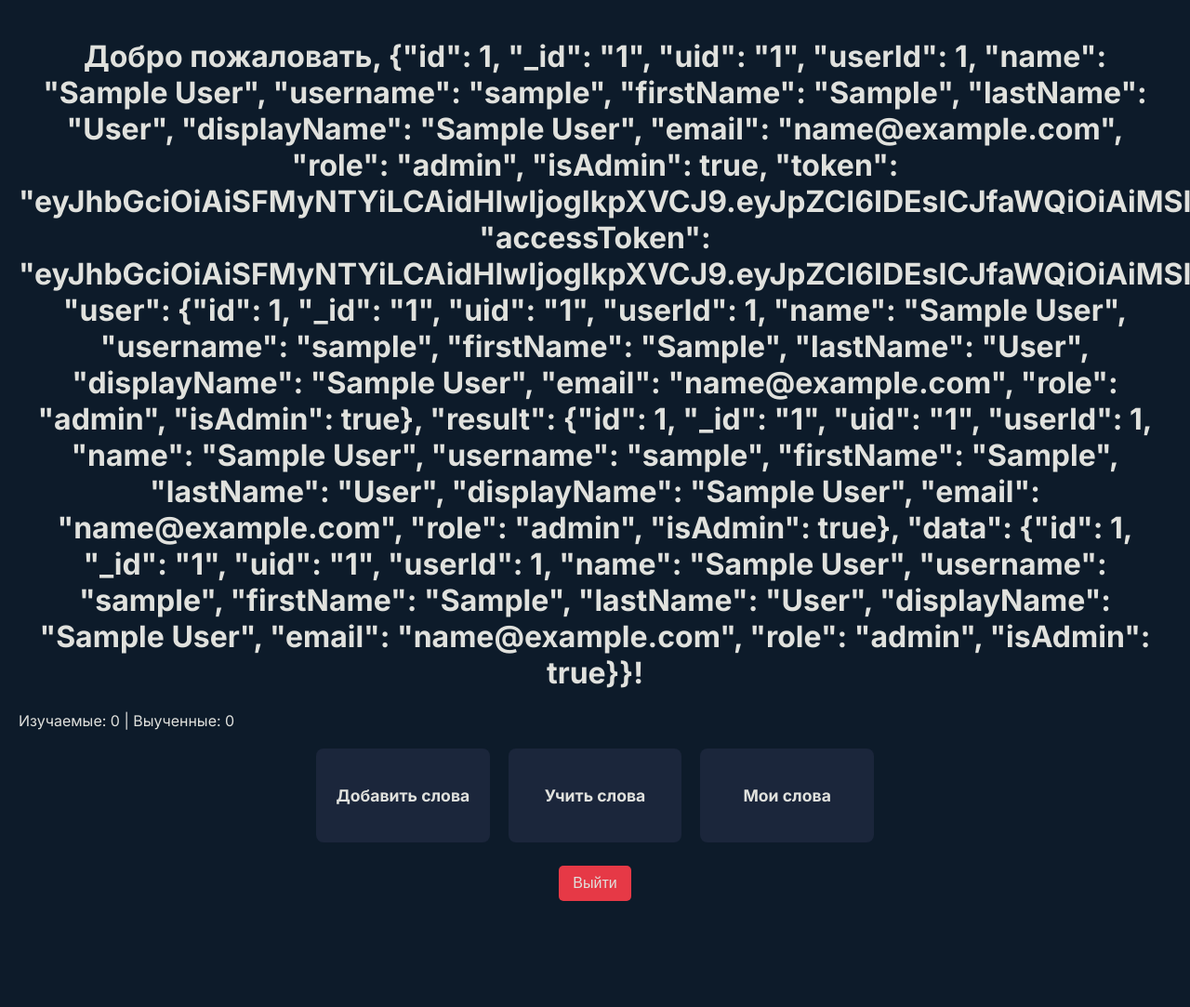
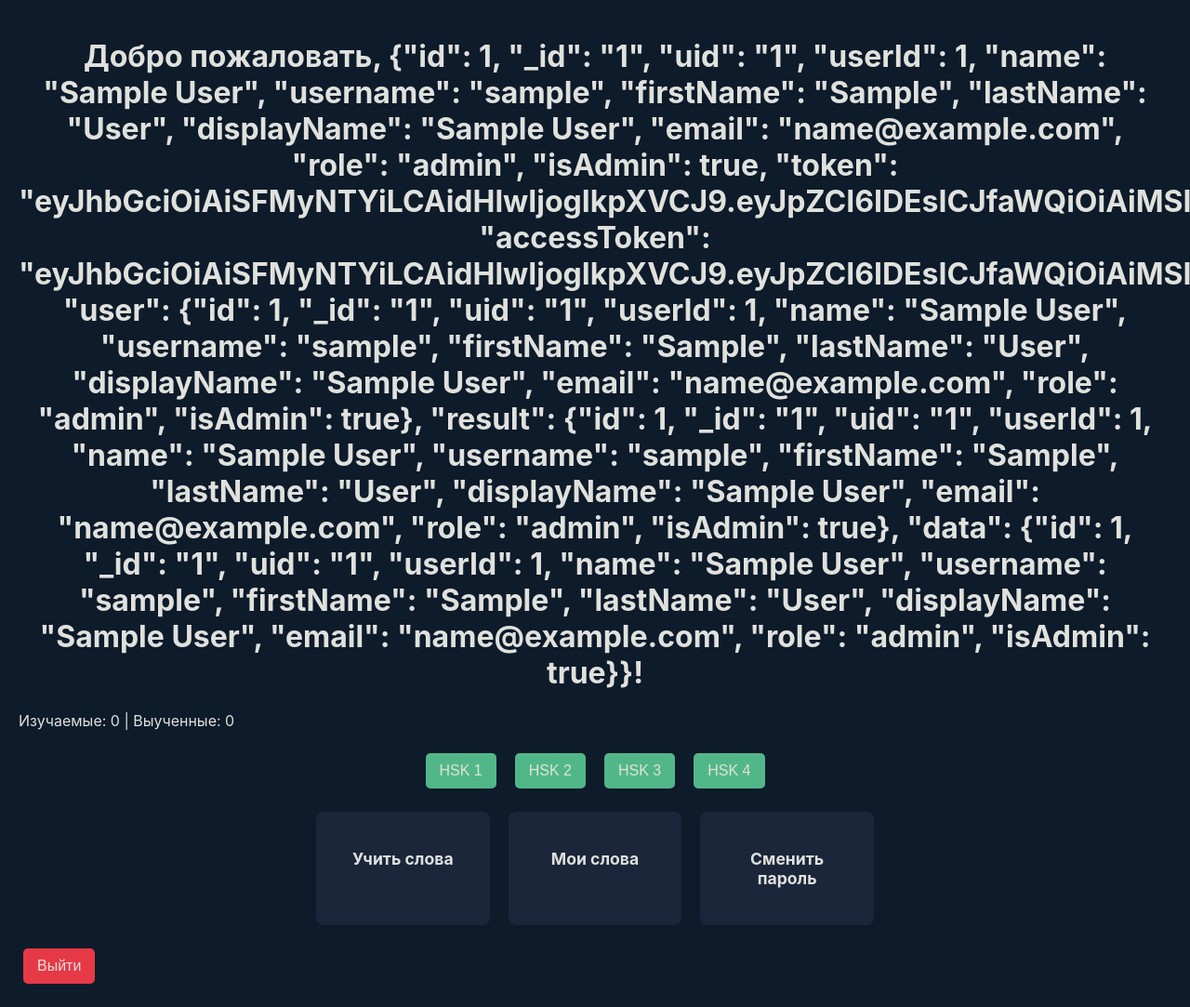
Before and after one commit to Quchluk/HSK-test-2, a plain HTML site: page dashboard.html in a window 1280 px wide. Shown: the top 1083 px of the page at 93% size. Before the commit the page ends 1014 px from the top, so only its background shows below. Drawn offline with Linux system fonts and the light colour scheme; sample sign-in values are in the browser's storage.

Commit message:
Update dashboard.html

```diff
--- a/dashboard.html
+++ b/dashboard.html
@@ -4,23 +4,29 @@
     <meta charset="UTF-8">
     <title>Личный кабинет – HSK Helper</title>
     <meta name="viewport" content="width=device-width, initial-scale=1.0">
-    <!-- Шрифт Inter -->
-    <link rel="preconnect" href="https://fonts.googleapis.com">
-    <link rel="preconnect" href="https://fonts.gstatic.com" crossorigin>
-    <link href="https://fonts.googleapis.com/css2?family=Inter:wght@400;700&display=swap" rel="stylesheet">
     <link rel="stylesheet" href="style.css">
 </head>
 <body>
     <h1 id="welcome"></h1>
     <div id="stats"></div>
-    <div id="dashboard-buttons">
-        <div class="dashboard-grid">
-            <div class="tile" onclick="goToLevels()">Добавить слова</div>
-            <div class="tile" onclick="goToCards()">Учить слова</div>
-            <div class="tile" onclick="goToWords()">Мои слова</div>
-        </div>
-        <button class="danger" onclick="logout()">Выйти</button>
+
+    <!-- Уровни сверху -->
+    <div class="levels-buttons">
+        <button onclick="selectLevel('hsk1.json')">HSK 1</button>
+        <button onclick="selectLevel('hsk2.json')">HSK 2</button>
+        <button onclick="selectLevel('hsk3.json')">HSK 3</button>
+        <button onclick="selectLevel('hsk4.json')">HSK 4</button>
     </div>
+
+    <!-- Основные плитки -->
+    <div class="dashboard-grid">
+        <div class="tile" onclick="startLearning()">Учить слова</div>
+        <div class="tile" onclick="goToWords()">Мои слова</div>
+        <div class="tile" onclick="goToChangePassword()">Сменить пароль</div>
+    </div>
+
+    <button class="danger" onclick="logout()">Выйти</button>
+
     <script>
         const currentUser = localStorage.getItem('currentUser');
         if (!currentUser) {
@@ -31,15 +37,29 @@
             const learnedCount = JSON.parse(localStorage.getItem('user_' + currentUser + '_wordsLearned'))?.length || 0;
             document.getElementById('stats').innerText = "Изучаемые: " + inProgressCount + " | Выученные: " + learnedCount;
         }
-        function goToLevels() {
-            window.location.href = 'levels.html';
+
+        function selectLevel(levelFile) {
+            localStorage.setItem('selectedLevel', levelFile);
+            window.location.href = 'select_words.html';
         }
-        function goToCards() {
+
+        function startLearning() {
+            let userInProgress = JSON.parse(localStorage.getItem('user_' + currentUser + '_wordsInProgress')) || [];
+            if (userInProgress.length === 0) {
+                alert("Нет слов для изучения. Сначала выберите и сохраните слова.");
+                return;
+            }
             window.location.href = 'cards.html';
         }
+
         function goToWords() {
             window.location.href = 'words.html';
         }
+
+        function goToChangePassword() {
+            window.location.href = 'change_password.html';
+        }
+
         function logout() {
             localStorage.removeItem('currentUser');
             window.location.href = 'login.html';
```
